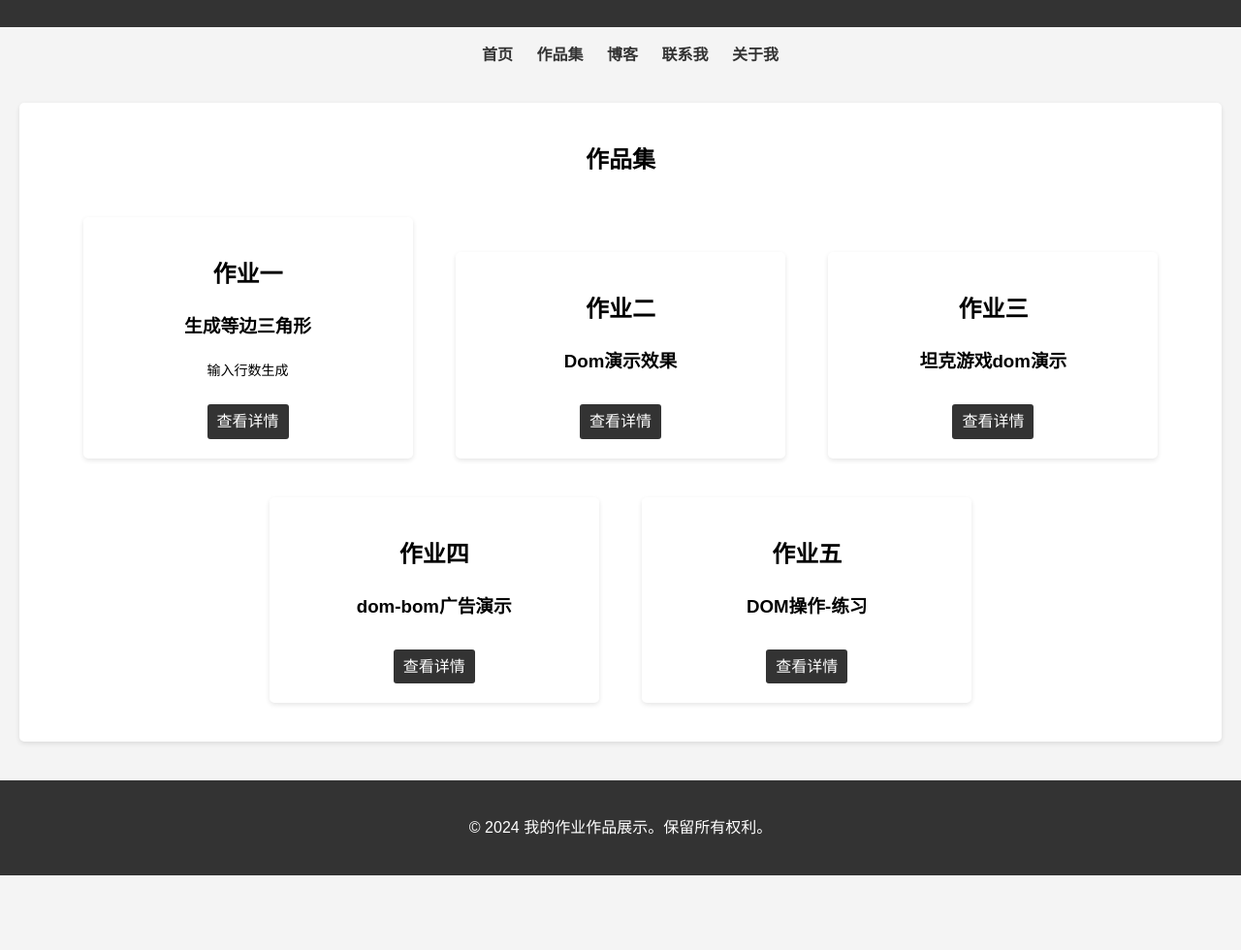
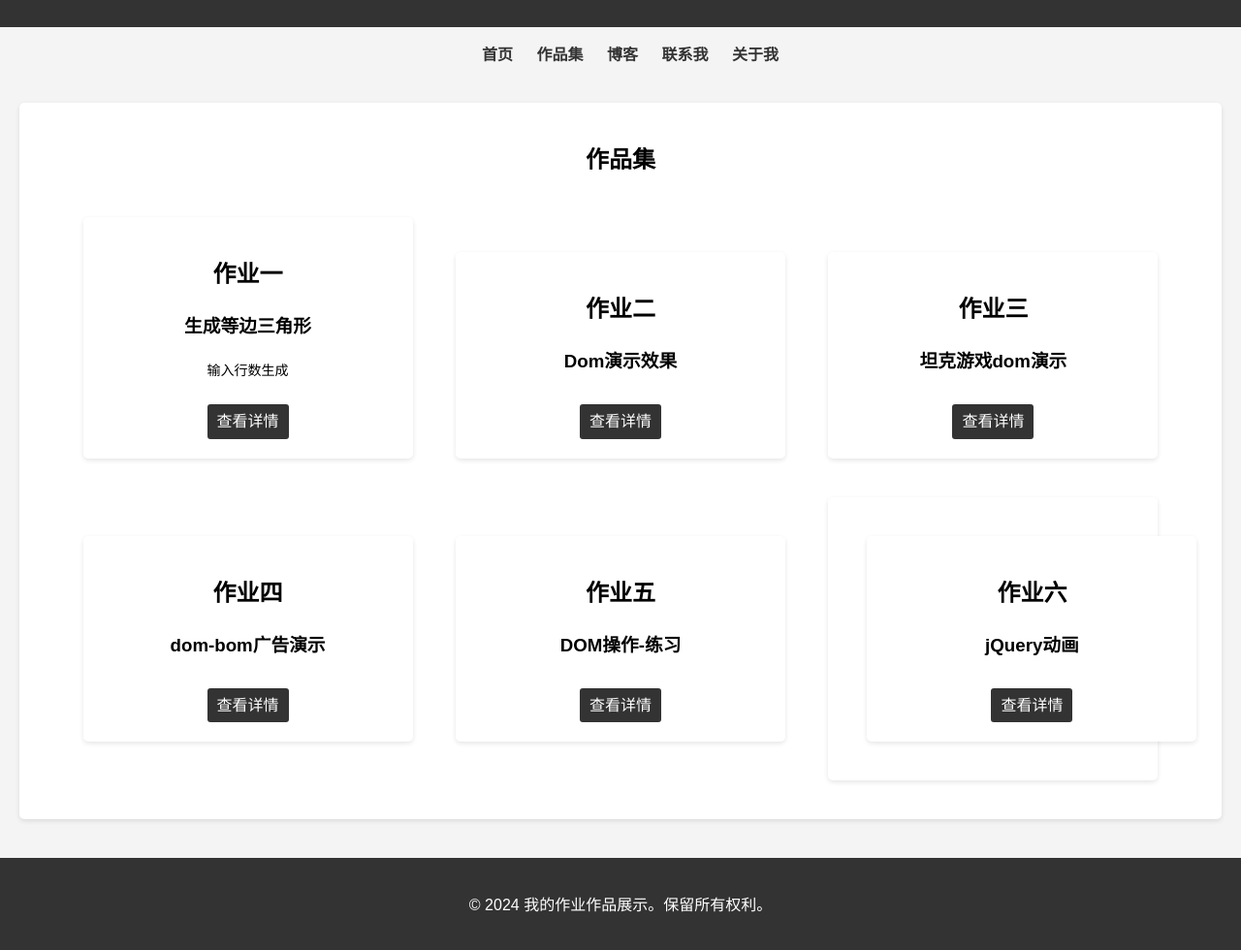
Before and after one commit to numbweb3/hx-js, a plain HTML site: page index.html in a window 1280 px wide. Shown: the part 106-1086 px from the top of the page at 97% size. Before the commit the page ends 1009 px from the top, so only its background shows below. Drawn offline with Linux system fonts and the light colour scheme.

Commit message:
Update index.html

```diff
--- a/index.html
+++ b/index.html
@@ -150,6 +150,12 @@
                 <h3>DOM操作-练习</h3>
                 <a href="task4.html">查看详情</a>
             </div>
+			    <div class="portfolio-item">
+	    <div class="portfolio-item">
+                <h1>作业六</h1>
+                <h3>jQuery动画</h3>
+                <a href="jquerygame">查看详情</a>
+            </div>
         </section>
 
         <!-- <section id="blog">
```
